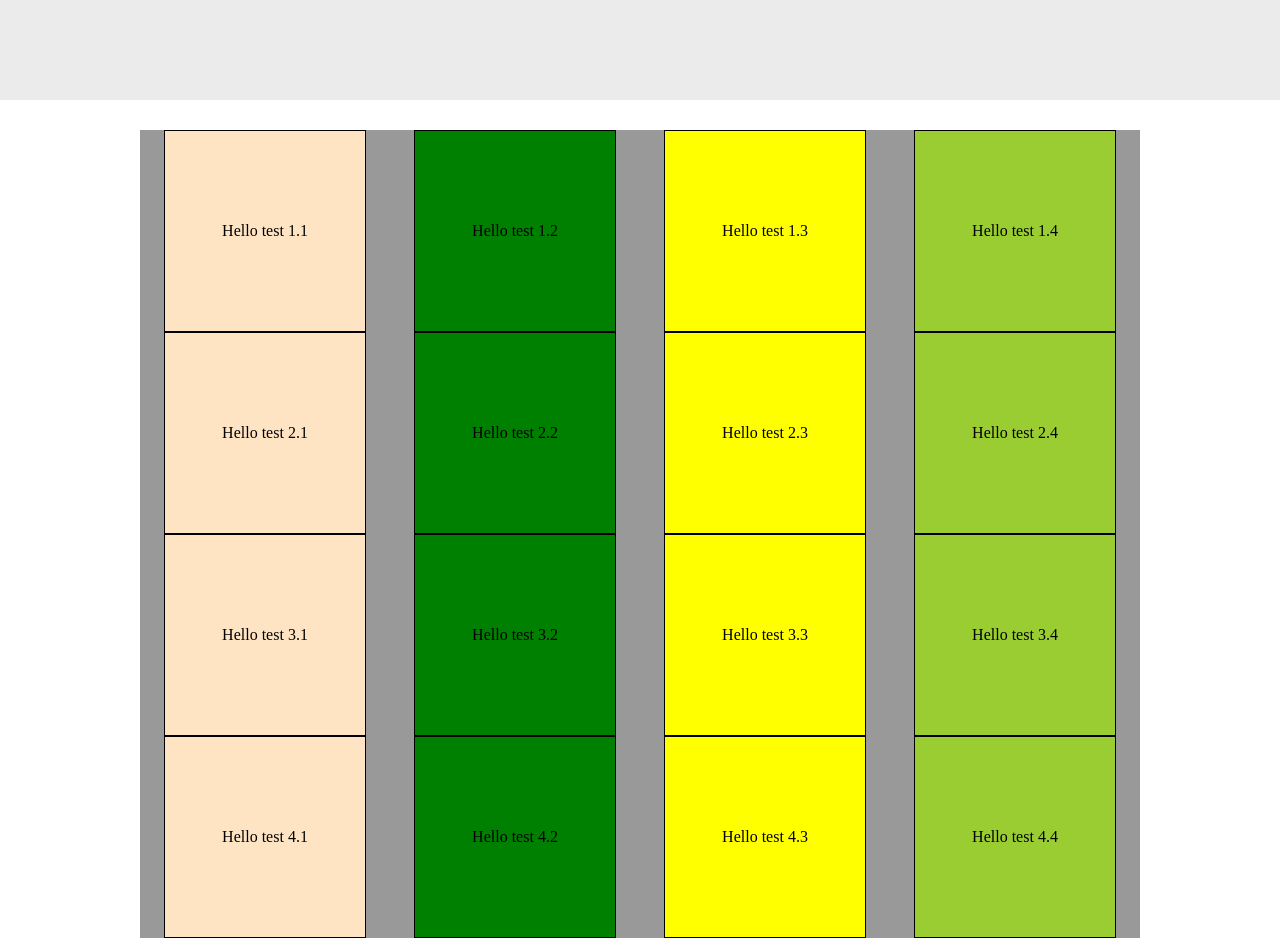
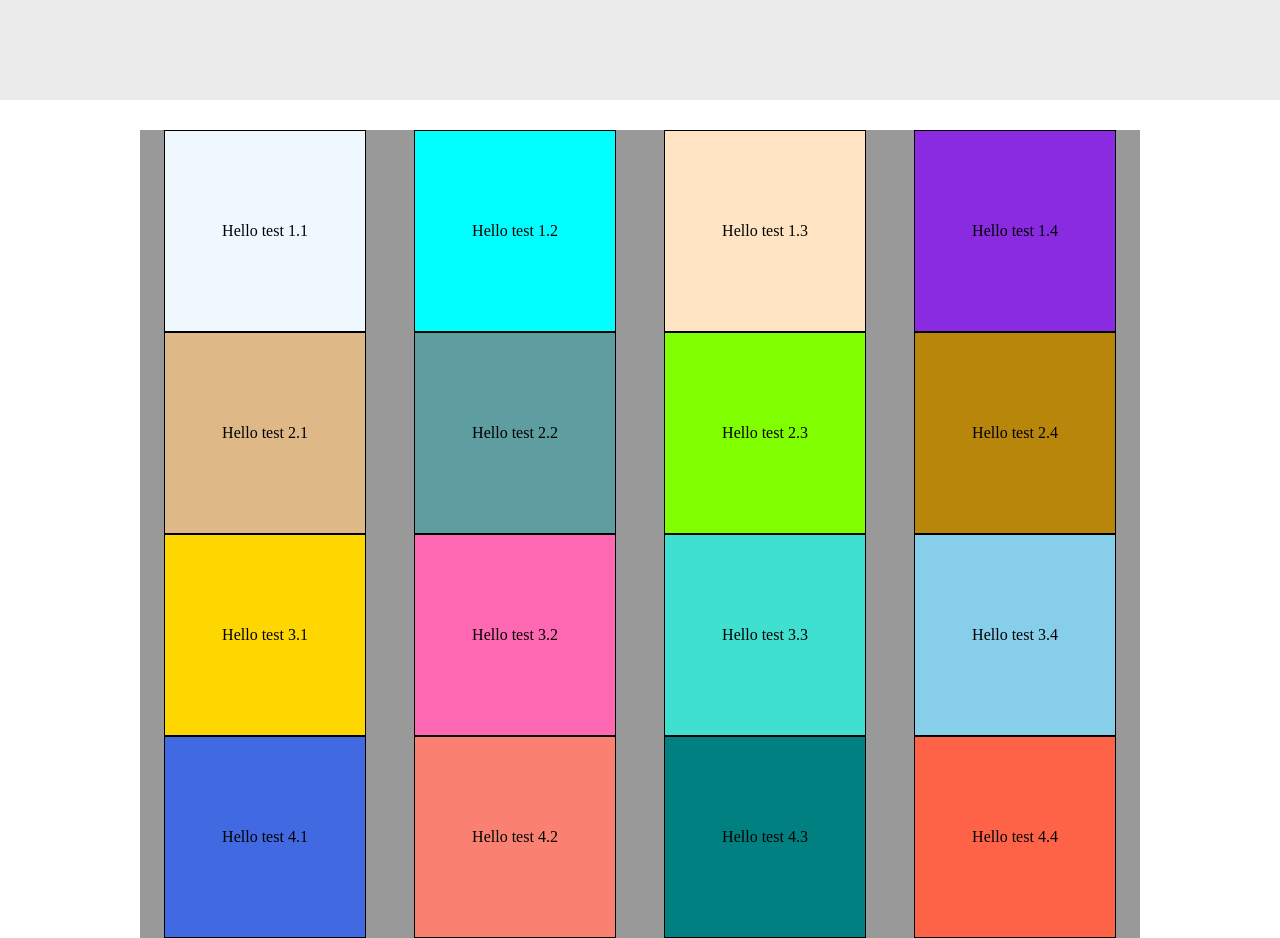
Before and after one commit to vitaliykoziy/test-tasks, a plain HTML site: page app/index.html in a window 1280 px wide. Drawn offline with Linux system fonts and the light colour scheme.

Commit message:
fixed DOM and styles

```diff
--- a/app/css/main.css
+++ b/app/css/main.css
@@ -12,11 +12,11 @@ header{
 }
 
 
-.content, section .row, section .row .item{
+.content,section, section .item{
     display: flex;
 }
 
-.content, section .row .item{
+.content, section .item{
     justify-content:center;
 }
 
@@ -29,29 +29,82 @@ header{
     background: #999;
 }
 
-section .row{
-    justify-content:space-around;
+section {
+    flex-wrap:wrap;
+    justify-content: space-around;
 }
 
-.content .row .item{
+.content .item{
     align-items:center;
     width: 200px;
     height: 200px;
     border: 1px solid black;
 }
 
-/*set bg colors for more visualization*/
-.content .row .item:nth-child(1){
-    background: bisque;
-}
-.content .row .item:nth-child(2){
-    background: green;
+.bg-1{
+    background-color: aliceblue;
 }
 
-.content .row .item:nth-child(3){
-    background: yellow;
+.bg-2{
+    background-color: aqua;
 }
 
-.content .row .item:nth-child(4){
-    background: yellowgreen;
+.bg-3{
+    background-color: bisque;
 }
+
+.bg-4{
+    background-color: blueviolet;
+}
+
+.bg-5{
+    background-color: burlywood;
+}
+
+.bg-6{
+    background-color: cadetblue;
+}
+
+.bg-7{
+    background-color: chartreuse;
+}
+
+.bg-8{
+    background-color: darkgoldenrod;
+}
+
+.bg-9{
+    background-color: darkslateblue;
+}
+
+.bg-9{
+    background-color: gold;
+}
+
+.bg-10{
+    background-color: hotpink;
+}
+
+.bg-11{
+    background-color: turquoise;
+}
+
+.bg-12{
+    background-color: skyblue;
+}
+
+.bg-13{
+    background-color: royalblue;
+}
+
+.bg-14{
+    background-color: salmon;
+}
+
+.bg-15{
+    background-color: teal;
+}
+
+.bg-16{
+    background-color: tomato;
+}
--- a/app/index.html
+++ b/app/index.html
@@ -14,98 +14,86 @@
         </header>
         <div class="content">
             <section>
-                <!-- 1 -->
-                <div class="row">
-                    <div class="item">
+                <div class="item bg-1">
                         <div class="context">
                             Hello test 1.1
                         </div>
                     </div>
-                    <div class="item">
+                    <div class="item  bg-2">
                         <div class="context">
                             Hello test 1.2
                         </div>
                     </div>
-                    <div class="item">
+                    <div class="item  bg-3">
                         <div class="context">
                             Hello test 1.3
                         </div>
                     </div>
-                    <div class="item">
+                    <div class="item bg-4">
                         <div class="context">
                             Hello test 1.4
                         </div>
                     </div>
-                </div>
-                <!-- 2 -->
-                <div class="row">
-                    <div class="item">
+                    <div class="item bg-5">
                         <div class="context">
                             Hello test 2.1
                         </div>
                     </div>
-                    <div class="item">
+                    <div class="item bg-6">
                         <div class="context">
                             Hello test 2.2
                         </div>
                     </div>
-                    <div class="item">
+                    <div class="item bg-7">
                         <div class="context">
                             Hello test 2.3
                         </div>
                     </div>
-                    <div class="item">
+                    <div class="item bg-8">
                         <div class="context">
                             Hello test 2.4
                         </div>
                     </div>
-                </div>
-                <!-- 3 -->
-                <div class="row">
-                    <div class="item">
+                    <div class="item bg-9">
                         <div class="context">
                             Hello test 3.1
                         </div>
                     </div>
-                    <div class="item">
+                    <div class="item bg-10">
                         <div class="context">
                             Hello test 3.2
                         </div>
                     </div>
-                    <div class="item">
+                    <div class="item bg-11">
                         <div class="context">
                             Hello test 3.3
                         </div>
                     </div>
-                    <div class="item">
+                    <div class="item bg-12">
                         <div class="context">
                             Hello test 3.4
                         </div>
                     </div>
-                </div>
-                <!-- 4 -->
-                <div class="row">
-                    <div class="item">
+                    <div class="item bg-13">
                         <div class="context">
                             Hello test 4.1
                         </div>
                     </div>
-                    <div class="item">
+                    <div class="item bg-14">
                         <div class="context">
                             Hello test 4.2
                         </div>
                     </div>
-                    <div class="item">
+                    <div class="item bg-15">
                         <div class="context">
                             Hello test 4.3
                         </div>
                     </div>
-                    <div class="item">
+                    <div class="item bg-16">
                         <div class="context">
                             Hello test 4.4
                         </div>
                     </div>
-                </div>
             </section>
         </div>
 
```
